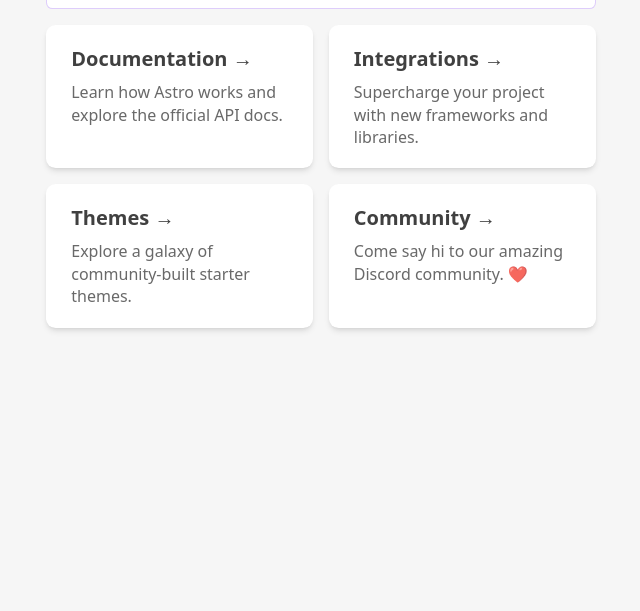
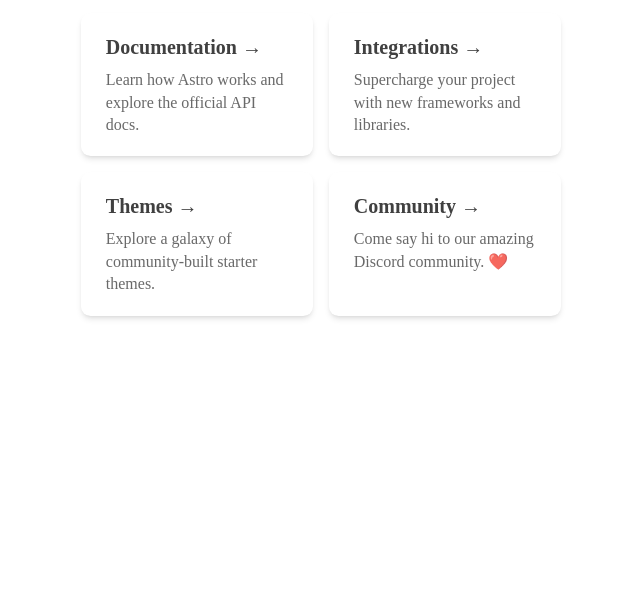
Before and after one commit to linneavisser/WebSBG, an Astro site: page / in a window 1280 px wide. Shown: the part 189-800 px from the top of the page, without its empty margins (319-959 px from the left). Built offline with nearby package versions, Linux system fonts and the light colour scheme; Astro itself is replaced by a stand-in of ours; a web font is replaced by a local one.

Commit message:
font and typescale

```diff
--- a/src/layouts/Layout.astro
+++ b/src/layouts/Layout.astro
@@ -1,9 +1,5 @@
 ---
-export interface Props {
-	title: string;
-}
-
-const { title } = Astro.props;
+import "../styles/global.css"
 ---
 
 <!DOCTYPE html>
@@ -13,23 +9,16 @@
 		<meta name="viewport" content="width=device-width" />
 		<link rel="icon" type="image/svg+xml" href="/favicon.svg" />
 		<meta name="generator" content={Astro.generator} />
-		<title>{title}</title>
+		<title>Sally Bjerre Gaarde</title>
+		<link rel="stylesheet" href="https://use.typekit.net/grt8bzv.css">
 	</head>
 	<body>
+		<main></main>
 		<slot />
+		<main></main>
 	</body>
 </html>
-<style is:global>
-	:root {
-		--accent: 124, 58, 237;
-		--accent-gradient: linear-gradient(45deg, rgb(var(--accent)), #da62c4 30%, white 60%);
-	}
-	html {
-		font-family: system-ui, sans-serif;
-		background-color: #F6F6F6;
-	}
-	code {
-		font-family: Menlo, Monaco, Lucida Console, Liberation Mono, DejaVu Sans Mono,
-			Bitstream Vera Sans Mono, Courier New, monospace;
-	}
+
+
+<stylel>
 </style>
--- /dev/null
+++ b/src/styles/global.css
@@ -0,0 +1,47 @@
+:root {
+      /* FONT SIZES */
+  --size-body-xs: clamp(0.66rem, calc(0.64rem + 0.09vw), 0.71rem);
+  --size-body-btn: clamp(0.88rem, calc(0.83rem + 0.22vw), 1.00rem);
+  --size-body-m: clamp(1rem, 0.9167rem + 0.3704vw, 1.25rem);
+  --size-lg-body: clamp(1.17rem, calc(1.08rem + 0.43vw), 1.41rem);
+  --size-h4: clamp(1.56rem, calc(1.40rem + 0.77vw), 2.00rem);
+  --size-h3: clamp(2.07rem, calc(1.81rem + 1.31vw), 2.83rem);
+  --size-h2: clamp(2.76rem, calc(2.33rem + 2.15vw), 4.00rem);
+  --size-h1: clamp(3.68rem, calc(3.00rem + 3.43vw), 5.65rem);
+
+     /* LINE HEIGHT DESKTOP */
+
+     --line-height-body-xs: 1.125rem;
+     --line-height-body: 1.375rem;
+     --line-height-lg-body: 1.625rem;
+     --line-height-h4: 2.313rem;
+     --line-height-h3: 2.813rem;
+     --line-height-h2: 3.375rem;
+     --line-height-h1: 4.063rem;
+
+  /* SPACING */
+  --space-3xs: clamp(0.25rem, calc(0.25rem + 0.00vw), 0.25rem);
+  --space-2xs: clamp(0.44rem, calc(0.42rem + 0.11vw), 0.50rem);
+  --space-xs: clamp(0.69rem, calc(0.67rem + 0.11vw), 0.75rem);
+  --space-s: clamp(0.88rem, calc(0.83rem + 0.22vw), 1.00rem);
+  --space-m: clamp(1.31rem, calc(1.25rem + 0.33vw), 1.50rem);
+  --space-l: clamp(1.75rem, calc(1.66rem + 0.43vw), 2.00rem);
+  --space-xl: clamp(2.63rem, calc(2.49rem + 0.65vw), 3.00rem);
+  --space-2xl: clamp(3.50rem, calc(3.33rem + 0.87vw), 4.00rem);
+  --space-3xl: clamp(5.25rem, calc(4.99rem + 1.30vw), 6.00rem);
+
+  /* One-up pairs */
+  --space-3xs-2xs: clamp(0.25rem, calc(0.16rem + 0.43vw), 0.50rem);
+  --space-2xs-xs: clamp(0.44rem, calc(0.33rem + 0.54vw), 0.75rem);
+  --space-xs-s: clamp(0.69rem, calc(0.58rem + 0.54vw), 1.00rem);
+  --space-s-m: clamp(0.88rem, calc(0.66rem + 1.09vw), 1.50rem);
+  --space-m-l: clamp(1.31rem, calc(1.07rem + 1.20vw), 2.00rem);
+  --space-l-xl: clamp(1.75rem, calc(1.32rem + 2.17vw), 3.00rem);
+  --space-xl-2xl: clamp(2.63rem, calc(2.15rem + 2.39vw), 4.00rem);
+  --space-2xl-3xl: clamp(3.50rem, calc(2.63rem + 4.35vw), 6.00rem);
+
+
+      }
+  body{
+   font-family: adobe-caslon-pro, serif;
+  }
```
